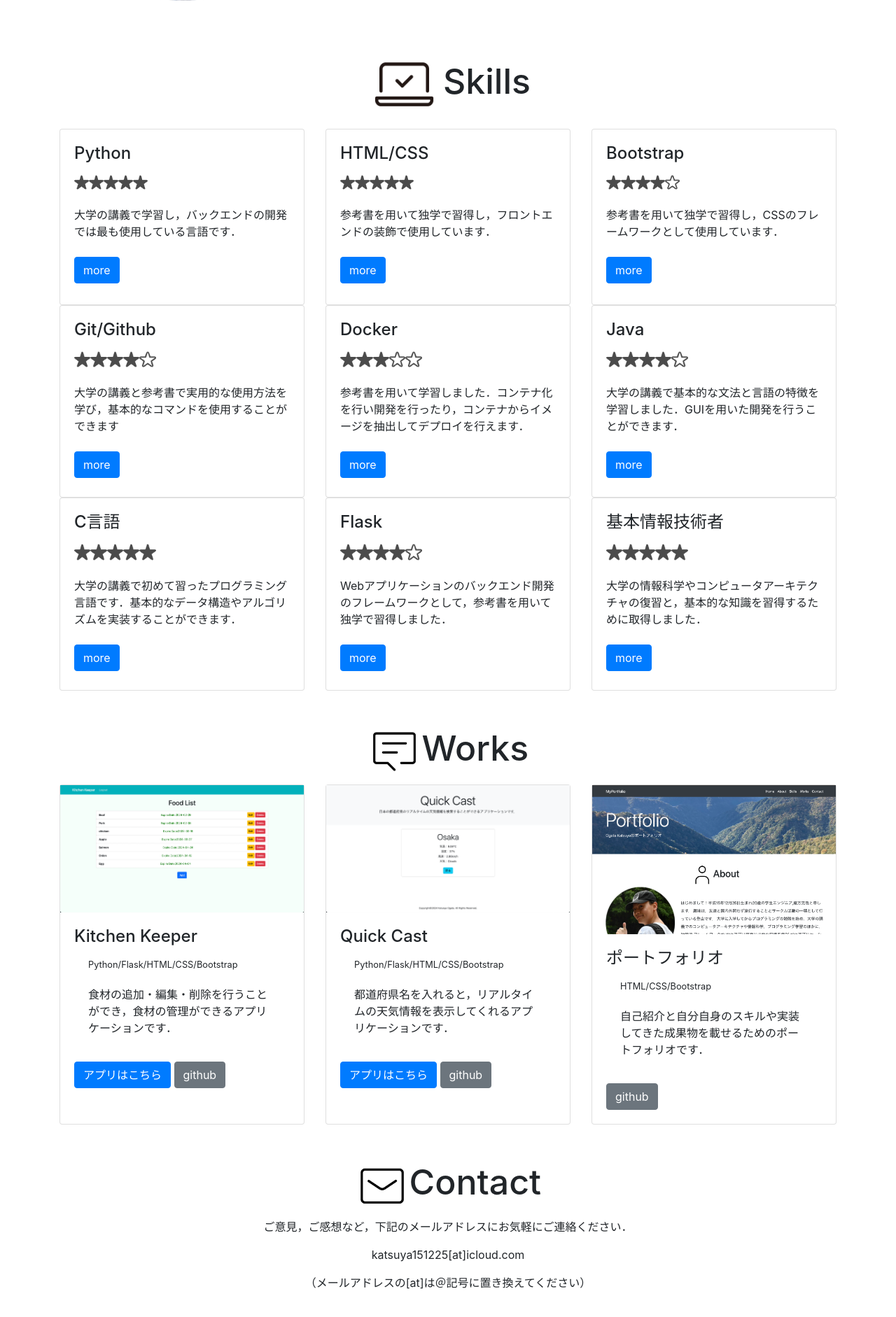
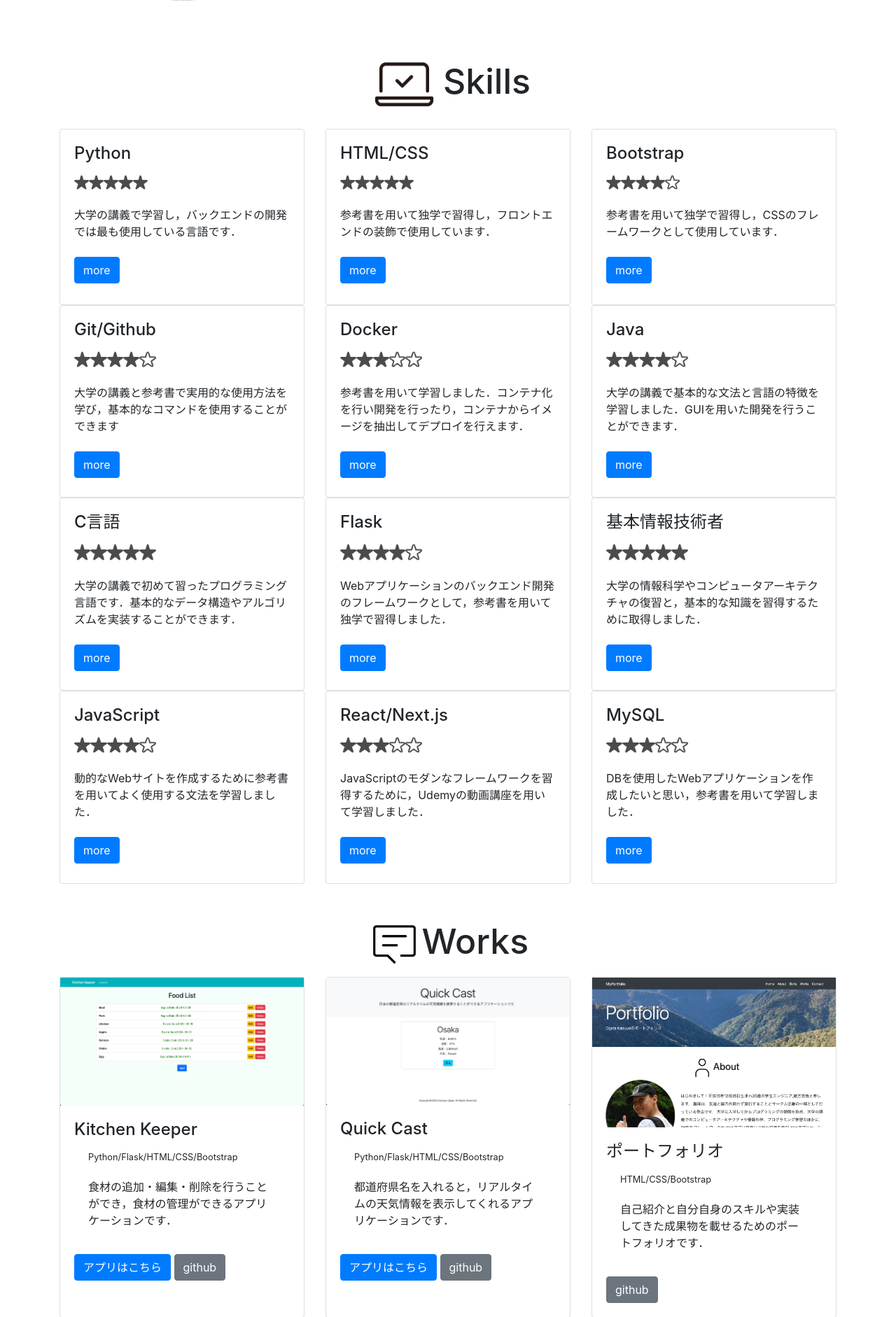
Before and after one commit to ogatakatsuya/Portfolio, a PHP site: page / in a window 1280 px wide. Shown: the part 864-2746 px from the top of the page at 70% size. Run offline with PHP 8.4, Linux system fonts and the light colour scheme.

Commit message:
1.3.0 add skills

```diff
--- a/css/mycss.css
+++ b/css/mycss.css
@@ -28,7 +28,7 @@
 }
 
 .jumbotron {
-    background:url('../images/S__63119366.jpg')
+    background:url('../images/slide4.jpg')
     center no-repeat; background-size:
     cover;
 }
--- a/index.html
+++ b/index.html
@@ -244,6 +244,65 @@
                 </div>
             </div>
         </div>
+
+        <div class="card-deck">
+            <div class="card">
+                <div class="card-body">
+                    <h4 class="card-title">JavaScript</h4>
+                    <p class="card-text">
+                        <div class="reputation d-flex flex-row">
+                            <img src="images/星アイコン6.png" alt="" class="img-fluid">
+                            <img src="images/星アイコン6.png" alt="" class="img-fluid">
+                            <img src="images/星アイコン6.png" alt="" class="img-fluid">
+                            <img src="images/星アイコン6.png" alt="" class="img-fluid">
+                            <img src="images/星アイコン8.png" alt="" class="img-fluid">
+                        </div>
+                        <div class="text my-4">
+                            動的なWebサイトを作成するために参考書を用いてよく使用する文法を学習しました．
+                        </div>
+                    </p>
+                    <a href="templates/onmaking.html" class="btn btn-primary">more</a>
+                </div>
+            </div>
+
+            <div class="card">
+                <div class="card-body">
+                    <h4 class="card-title">React/Next.js</h4>
+                    <p class="card-text">
+                        <div class="reputation d-flex flex-row">
+                            <img src="images/星アイコン6.png" alt="" class="img-fluid">
+                            <img src="images/星アイコン6.png" alt="" class="img-fluid">
+                            <img src="images/星アイコン6.png" alt="" class="img-fluid">
+                            <img src="images/星アイコン8.png" alt="" class="img-fluid">
+                            <img src="images/星アイコン8.png" alt="" class="img-fluid">
+                        </div>
+                        <div class="text my-4">
+                            JavaScriptのモダンなフレームワークを習得するために，Udemyの動画講座を用いて学習しました．
+                        </div>
+                    </p>
+                    <a href="templates/onmaking.html" class="btn btn-primary">more</a>
+                </div>
+            </div>
+
+            <div class="card">
+                <div class="card-body">
+                    <h4 class="card-title">MySQL</h4>
+                    <p class="card-text">
+                        <div class="reputation d-flex flex-row">
+                            <img src="images/星アイコン6.png" alt="" class="img-fluid">
+                            <img src="images/星アイコン6.png" alt="" class="img-fluid">
+                            <img src="images/星アイコン6.png" alt="" class="img-fluid">
+                            <img src="images/星アイコン8.png" alt="" class="img-fluid">
+                            <img src="images/星アイコン8.png" alt="" class="img-fluid">
+                        </div>
+                        <div class="text my-4">
+                            DBを使用したWebアプリケーションを作成したいと思い，参考書を用いて学習しました．
+                        </div>
+                    </p>
+                    <a href="templates/onmaking.html" class="btn btn-primary">more</a>
+                </div>
+            </div>
+        </div>
     </div>
 
     <div class="container my-5">
@@ -284,6 +343,7 @@
                 </div>
             </div>
         </div>
+
     </div>
 
     <div class="container my-5">
```
Also changed, not shown: templates/onmaking.html (added, +54 -0 lines), images/574.jpeg (added), 1 other file.
